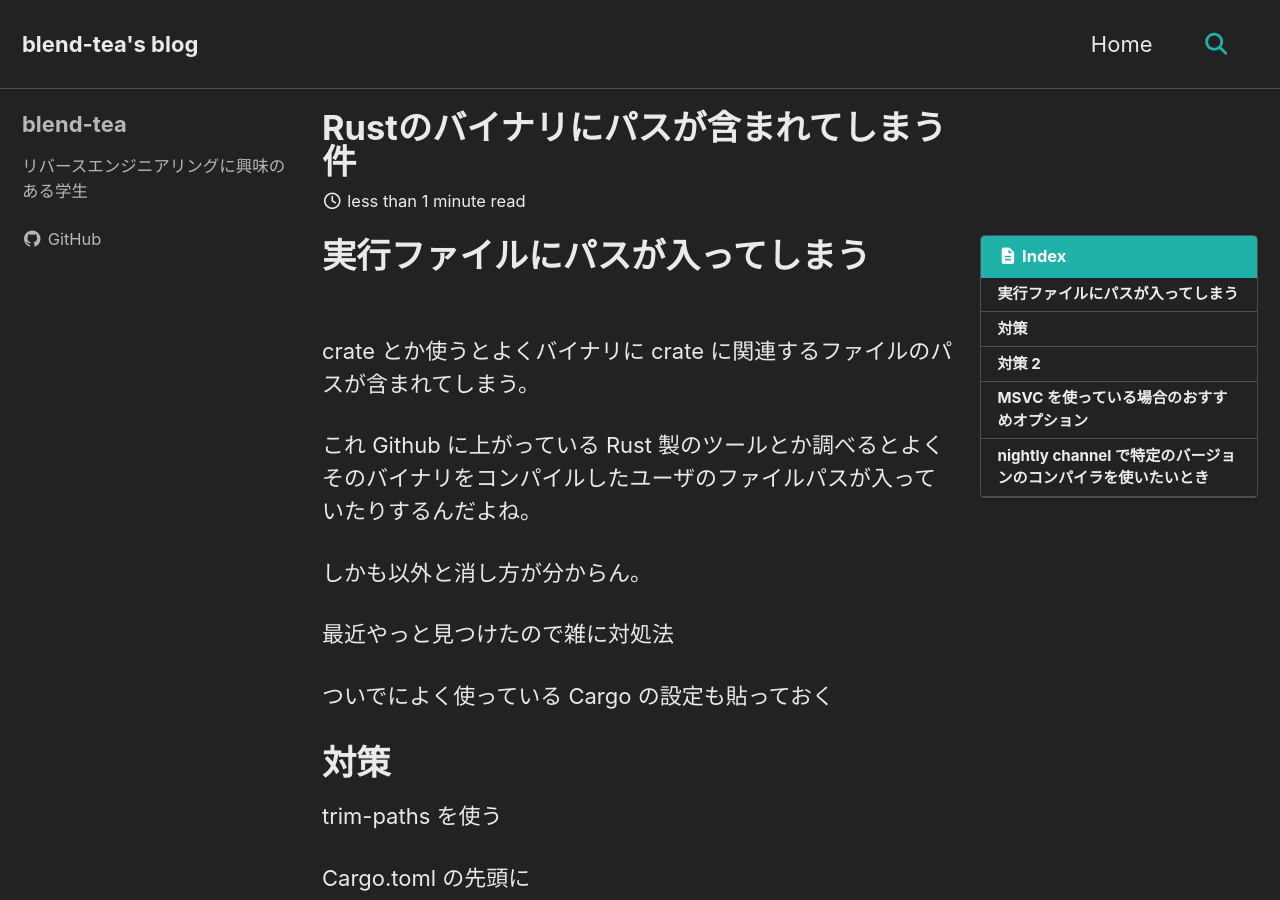
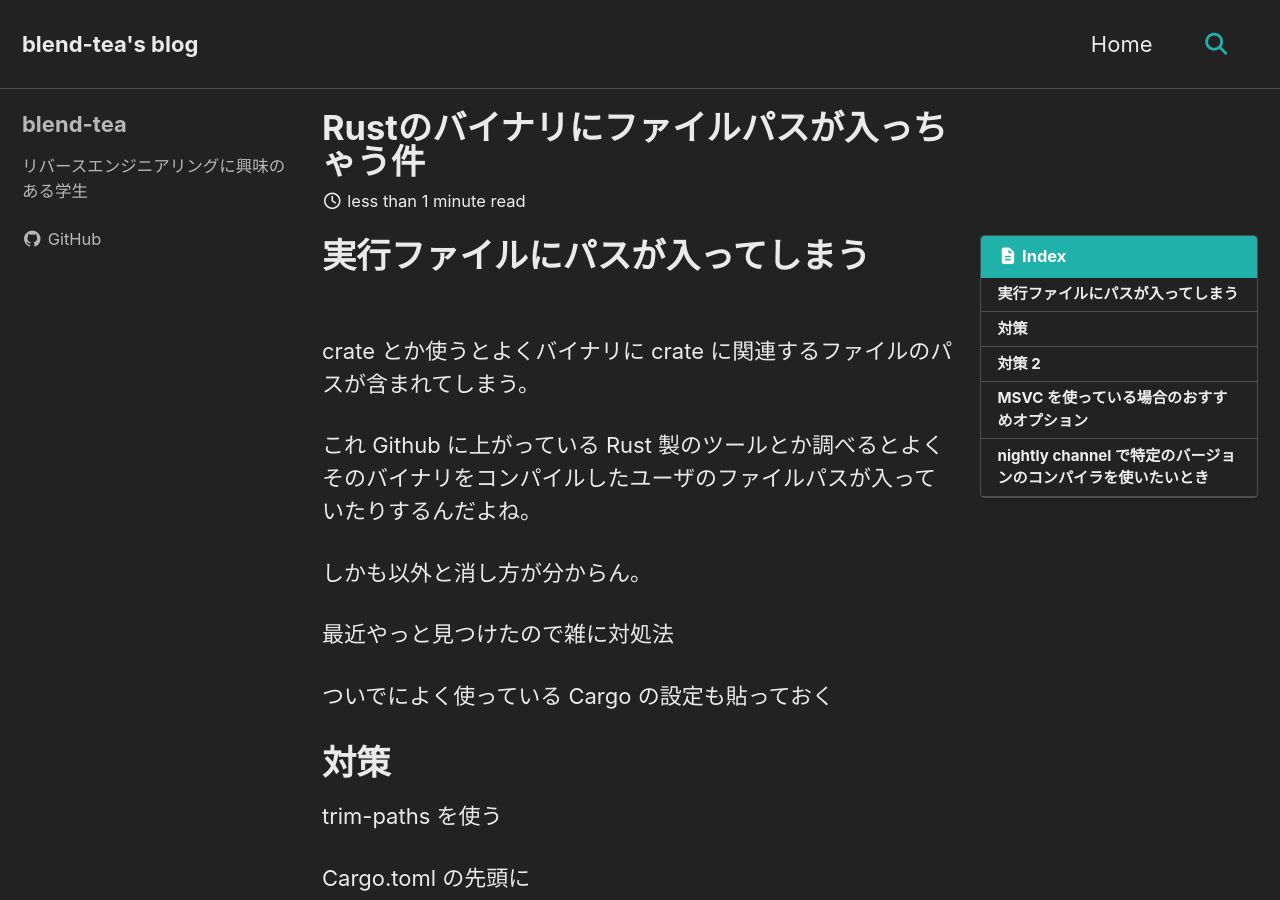
Before and after one commit to blend-tea/blog, a Jekyll site: the page built from _posts/2024-12-13-Rustのバイナリにパスが含まれてしまう件.md, in a window 1280 px wide and 900 px high. Built offline with Jekyll 4.4.1, drawn with Linux system fonts in a browser that asks for light colours; cached includes are drawn as plain includes.

Commit message:
uploads a new post

```diff
--- a/_posts/2024-12-13-Rustのバイナリにパスが含まれてしまう件.md
+++ b/_posts/2024-12-13-Rustのバイナリにパスが含まれてしまう件.md
@@ -1,5 +1,5 @@
 ---
-title: "Rustのバイナリにパスが含まれてしまう件"
+title: "Rustのバイナリにファイルパスが入っちゃう件"
 slug: "path-included-in-rust-binary"
 date: "2024-12-17"
 ---
```
